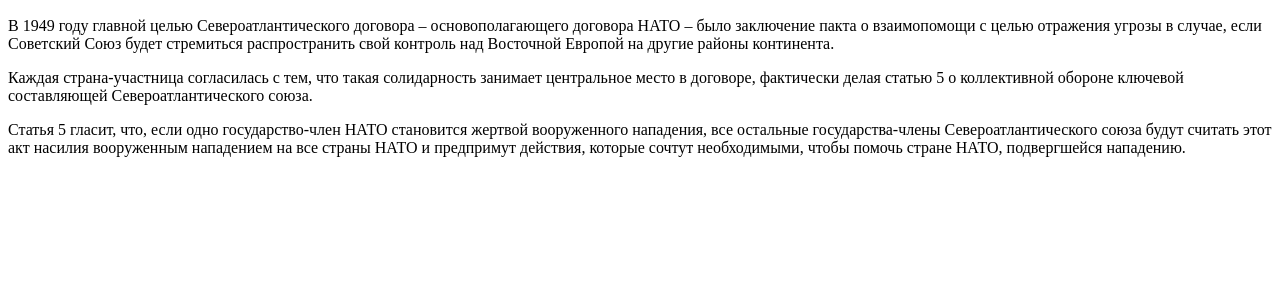
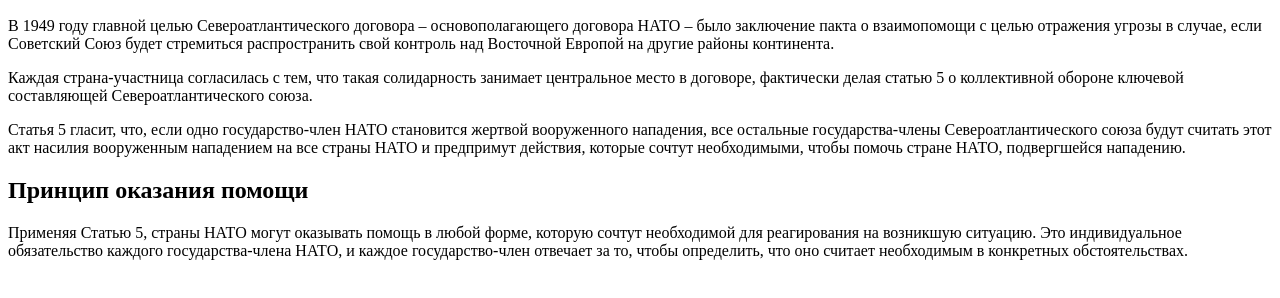
Before and after one commit to Domovoj2111/index_html, a plain HTML site: page index.html in a window 1280 px wide. Shown: the part 96-394 px from the top of the page. Drawn offline with Linux system fonts and the light colour scheme.

Commit message:
commit st5

```diff
--- a/index.html
+++ b/index.html
@@ -13,3 +13,8 @@
     государства-члены Североатлантического союза будут считать этот акт насилия вооруженным нападением на все страны
     НАТО и
     предпримут действия, которые сочтут необходимыми, чтобы помочь стране НАТО, подвергшейся нападению.</p>
+<h2>Принцип оказания помощи</h2>
+<p>Применяя Статью 5, страны НАТО могут оказывать помощь в любой форме, которую сочтут необходимой для реагирования на
+    возникшую ситуацию. Это индивидуальное обязательство каждого государства-члена НАТО, и каждое государство-член
+    отвечает
+    за то, чтобы определить, что оно считает необходимым в конкретных обстоятельствах.</p>
```
